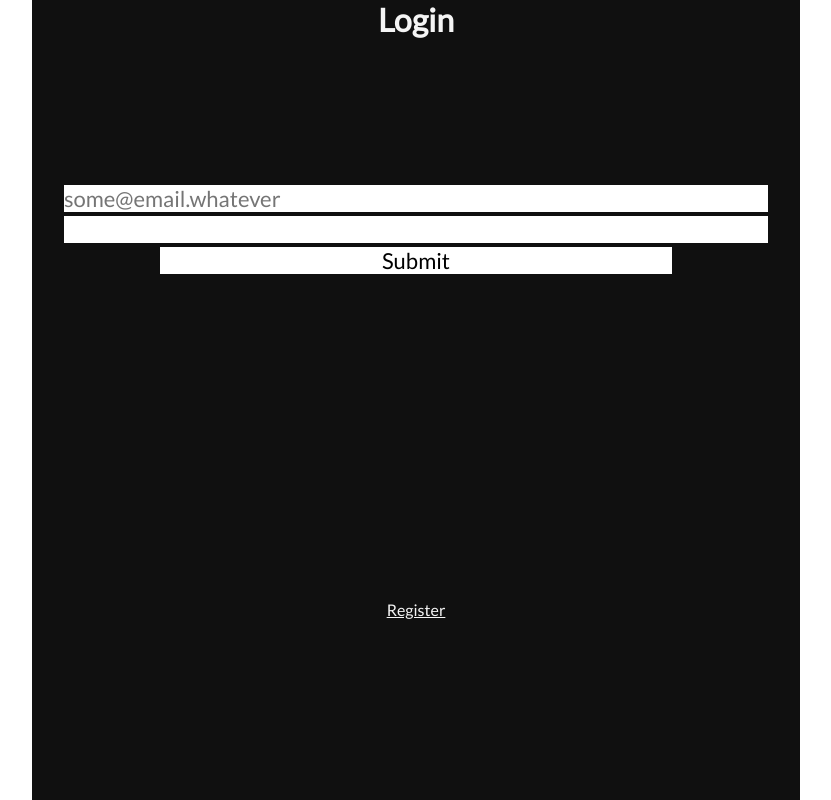
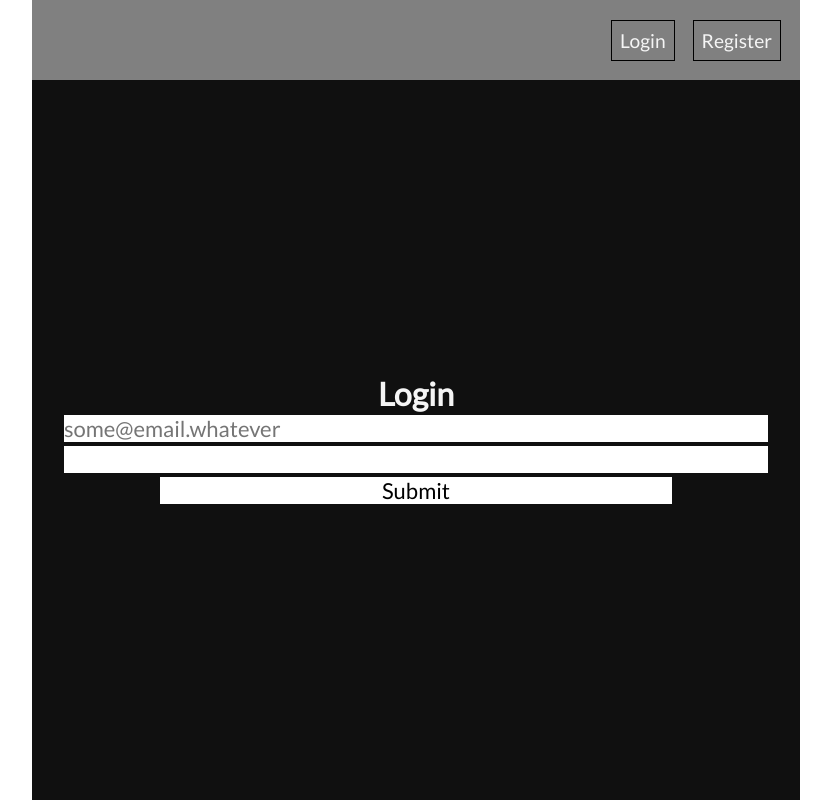
Before and after one commit to stevenfabrizio/full-stack-nonameyet, a React (Create React App) app in the folder frontend/: page /login in a window 1280 px wide. Shown: the whole page, without its empty margins (224-1055 px from the left). Built offline with nearby package versions, Linux system fonts and the light colour scheme.

Commit message:
added a header for login logout register RRD links

```diff
--- a/frontend/package.json
+++ b/frontend/package.json
@@ -5,9 +5,6 @@
   "private": true,
   "dependencies": {
     "@reduxjs/toolkit": "^1.8.1",
-    "@testing-library/jest-dom": "^5.16.4",
-    "@testing-library/react": "^13.1.1",
-    "@testing-library/user-event": "^13.5.0",
     "@types/jest": "^27.4.1",
     "@types/node": "^16.11.31",
     "@types/react": "^18.0.8",
--- a/frontend/public/index.html
+++ b/frontend/public/index.html
@@ -5,20 +5,20 @@
     <link rel="icon" href="" />
     <meta name="viewport" content="width=device-width, initial-scale=1" />
     <meta name="theme-color" content="#000000" />
+
     <style>
       @import url('https://fonts.googleapis.com/css2?family=Lato&display=swap');
     </style>
-
     <meta
       name="description"
       content="Web site created using create-react-app"
     />
     <link rel="shortcut icon" href="#" />
-    <title>Postgresql Thihng</title>
+    <title>Wikipedia Translator</title>
   </head>
+
   <body>
     <noscript>You need to enable JavaScript to run this app...</noscript>
-
     <div id="root"></div>
   </body>
 </html>
--- a/frontend/src/app.tsx
+++ b/frontend/src/app.tsx
@@ -3,6 +3,7 @@ import { BrowserRouter, Route, Routes, Navigate } from 'react-router-dom';
 
 import { useAppSelector } from './app/hooks';
 
+import Header from './components/header'
 import Dashboard from './pages/dashboard';
 import Login from './pages/login';
 import Register from './pages/register';
@@ -25,6 +26,7 @@ const App: React.FC = () => {
   return (
     <>
       <BrowserRouter>
+      <Header />
         <Routes>
           <Route index element={<Dashboard />} />
           <Route path="/" element={<Dashboard />} />
--- /dev/null
+++ b/frontend/src/components/header.tsx
@@ -0,0 +1,61 @@
+import React from 'react';
+
+import { useAppSelector, useAppDispatch } from '../app/hooks';
+import { Link, Navigate } from 'react-router-dom';
+import { stateFalse } from '../features/auth/authSlice';
+
+const Header: React.FC = () => {
+  const dispatch = useAppDispatch();
+  const authStatus: boolean = useAppSelector(
+    (state: { authBoolean: { value: any } }) => state.authBoolean.value
+  );
+
+  //remove localstorage, redux state on logout. nav to login.
+  const ClickedLogout = (
+    e: React.MouseEvent<HTMLAnchorElement, MouseEvent>
+  ) => {
+    e.preventDefault();
+
+    localStorage.removeItem('enteredEmail');
+    localStorage.removeItem('enteredPassword');
+    localStorage.removeItem('LoggedInOrNot');
+
+    dispatch(stateFalse());
+
+    <Navigate to="/login" replace />;
+  };
+
+  // const ClickedLogin = (e: React.MouseEvent<HTMLButtonElement, MouseEvent>) => {
+  //   e.preventDefault();
+
+  //   <Navigate to="/login" replace />;
+  // };
+
+  // const ClickedRegister = (
+  //   e: React.MouseEvent<HTMLButtonElement, MouseEvent>
+  // ) => {
+  //   e.preventDefault();
+
+  //   <Navigate to="/register" replace />;
+  // };
+
+  return (
+    <div className="header">
+      <div></div>
+
+      {authStatus ? (
+        <>
+          <div></div>
+          <a onClick={(e) => ClickedLogout(e)}>Logout</a>
+        </>
+      ) : (
+        <>
+          <Link to="/login">Login</Link>
+          <Link to="register">Register</Link>
+        </>
+      )}
+    </div>
+  );
+};
+
+export default Header;
--- a/frontend/src/pages/dashboard.tsx
+++ b/frontend/src/pages/dashboard.tsx
@@ -3,6 +3,7 @@ import React from 'react';
 import { useNavigate } from 'react-router-dom';
 import { useAppDispatch, useAppSelector } from '../app/hooks';
 import { stateFalse } from '../features/auth/authSlice';
+// const parse = require('html-react-parser');
 
 const Dashboard: React.FC = () => {
   //redux variables here.
@@ -15,6 +16,7 @@ const Dashboard: React.FC = () => {
   //sending this to component to welcome them.
   const [name, setName] = React.useState('friend');
   const [slurpedText, setSlurpedText] = React.useState('234');
+  // const parsed = parse(slurpedText);
 
   //"https://" + activeLanguage + ".wikipedia.org/w/api.php?action=opensearch&namespace=0&suggest=&search=
   //https://apis.ccbp.in/wiki-search?search=
@@ -27,55 +29,61 @@ const Dashboard: React.FC = () => {
   //'https://en.wikipedia.org/w/api.php?action=query&format=json&gsrlimit=15&generator=search' +
   // '&origin=*' + // <-- this is the magic ingredient!
   // '&gsrsearch='q, function(data){ /* ... */ }
-  var api = `https://en.wikipedia.org/w/api.php?origin=*&format=json&action=parse&page=belgium`;
+  var api = `https://en.wikipedia.org/w/api.php?origin=*&format=json&action=query&prop=extracts&titles=Bill_Evans`;
   const Clicked = async () => {
     try {
       const page = await fetch(api);
       const results = await page.json();
-      // console.log(page);
-      //Response of type @Page object
-      // const summary = await page.summary();
-      // const stringy : string = page[0].text[0]
-      console.log(results['0'].text['0']);
-      // setSlurpedText(summary.extract)
-      // setSlurpedText(summary)
-      //Response of type @wikiSummary - contains the intro and the main image
+
+      //get wikipedia ID from the fetch
+      const myObj = results.query.pages;
+      const keys = Object.keys(myObj);
+      const wikipediaID = keys[0];
+      const theContent = myObj[wikipediaID].extract;
+
+      setSlurpedText(theContent);
     } catch (error) {
-      console.log('bad');
-      //=> Typeof wikiError
+      console.log('bad fetch or request');
     }
   };
 
   //remove localstorage, redux state on logout. nav to login.
-  const Logout = (e: React.MouseEvent<HTMLButtonElement, MouseEvent>) => {
-    e.preventDefault();
+  // const Logout = (e: React.MouseEvent<HTMLButtonElement, MouseEvent>) => {
+  //   e.preventDefault();
 
-    localStorage.removeItem('enteredEmail');
-    localStorage.removeItem('enteredPassword');
-    localStorage.removeItem('LoggedInOrNot');
+  //   localStorage.removeItem('enteredEmail');
+  //   localStorage.removeItem('enteredPassword');
+  //   localStorage.removeItem('LoggedInOrNot');
 
-    dispatch(stateFalse());
-    navigate('/login');
-  };
+  //   dispatch(stateFalse());
+  //   navigate('/login');
+  // };
 
   //if we get here accidently, leave if shouldnt be here. get the name from user from localstorage if we should.
   React.useEffect(() => {
     if (!authStatus) {
       navigate('/login');
+
+      return;
     }
 
     const usersName: string | null = localStorage.getItem('name');
     if (typeof usersName === 'string') {
       setName(usersName);
     }
-  }, []);
+  }, [authStatus]);
 
   return (
     <>
-      <h2>Welcome, {name}</h2>
-      <button onClick={() => Clicked()}>go fetch</button>
-      <p>{slurpedText}</p>
-      <button onClick={(e) => Logout(e)}>Logout</button>
+      <div className="dashboard-container">
+        <h1>Welcome, {name}</h1>
+
+        <button onClick={() => Clicked()}>go fetch</button>
+
+        {/* <div className="en-wiki">{parsed}</div> */}
+
+        {/* <button onClick={(e) => Logout(e)}>Logout</button> */}
+      </div>
     </>
   );
 };
--- a/frontend/src/pages/login.tsx
+++ b/frontend/src/pages/login.tsx
@@ -57,7 +57,7 @@ const Login: React.FC = () => {
     }
   };
 
-  //on page load, nav to dashboard if we should be logged in.
+  //on page load, go to dashboard if we should be logged in.
   React.useEffect(() => {
     if (authStatus) {
       navigate('/');
@@ -66,6 +66,7 @@ const Login: React.FC = () => {
 
   return (
     <>
+      <div className="login-container">
         <h1>Login</h1>
 
         <form onSubmit={ClickedSubmit}>
@@ -86,7 +87,8 @@ const Login: React.FC = () => {
           <button type="submit">Submit</button>
         </form>
 
-      <Link to="/register">Register</Link>
+        {/* <Link to="/register">Register</Link> */}
+      </div>
     </>
   );
 };
--- a/frontend/src/pages/register.tsx
+++ b/frontend/src/pages/register.tsx
@@ -75,7 +75,7 @@ const Register: React.FC = () => {
   //   // }
   // }, []);
 
-  //on page load, nav to dashboard if we should be logged in.
+  //on page load, go to dashboard if we should be logged in.
   React.useEffect(() => {
     if (authStatus) {
       navigate('/');
@@ -84,6 +84,7 @@ const Register: React.FC = () => {
 
   return (
     <>
+      <div className="register-container">
         <h1>Register</h1>
 
         <form onSubmit={ClickedSubmit} className="register-form">
@@ -111,9 +112,10 @@ const Register: React.FC = () => {
           <button type="submit">Submit</button>
         </form>
 
-      <Link to="/login">Login</Link>
+        {/* <Link to="/login">Login</Link> */}
 
         <div></div>
+      </div>
     </>
   );
 };
--- /dev/null
+++ b/frontend/src/react-app-env.d.ts
@@ -0,0 +1 @@
+/// <reference types="react-scripts" />
--- a/frontend/src/styles.css
+++ b/frontend/src/styles.css
@@ -15,13 +15,35 @@
 
 #root {
   max-width: 100vw;
-  height: 100vh;
+  min-height: 100vh;
 
   background-color: rgb(16, 16, 16);
 
   display: grid;
   grid-template-columns: 1fr;
-  grid-template-rows: auto 1fr 1fr auto;
+  grid-template-rows: auto 1fr;
+}
+
+.header {
+  width: 100%;
+  height: 80px;
+
+  background-color: grey;
+
+  display: grid;
+  grid-template-columns: 1fr auto auto;
+  grid-template-rows: 1fr;
+
+}
+a {
+  text-decoration: none;
+  font-size: larger;
+
+  outline: 1px solid black;
+  margin-right: 20px;
+  padding: 8px;
+
+  cursor: pointer;
 }
 
 form {
@@ -53,7 +75,15 @@ button {
   cursor: pointer;
 }
 
-iframe{
-  height: 70vh;
-  width: 70vw;
+.en-wiki h1,
+.en-wiki h2,
+.en-wiki h3 {
+  margin: 24px;
+  margin-bottom: 0px;
 }
+.en-wiki p,
+.en-wiki dl,
+.en-wiki li {
+  margin: 24px;
+  margin-top: 0px;
+}
```
Also changed, not shown: frontend/tsconfig.json (+9 -3 lines), 2 other files (tests, documents, lock files or other folders). Lines whose indentation alone changed are shown as unchanged.
